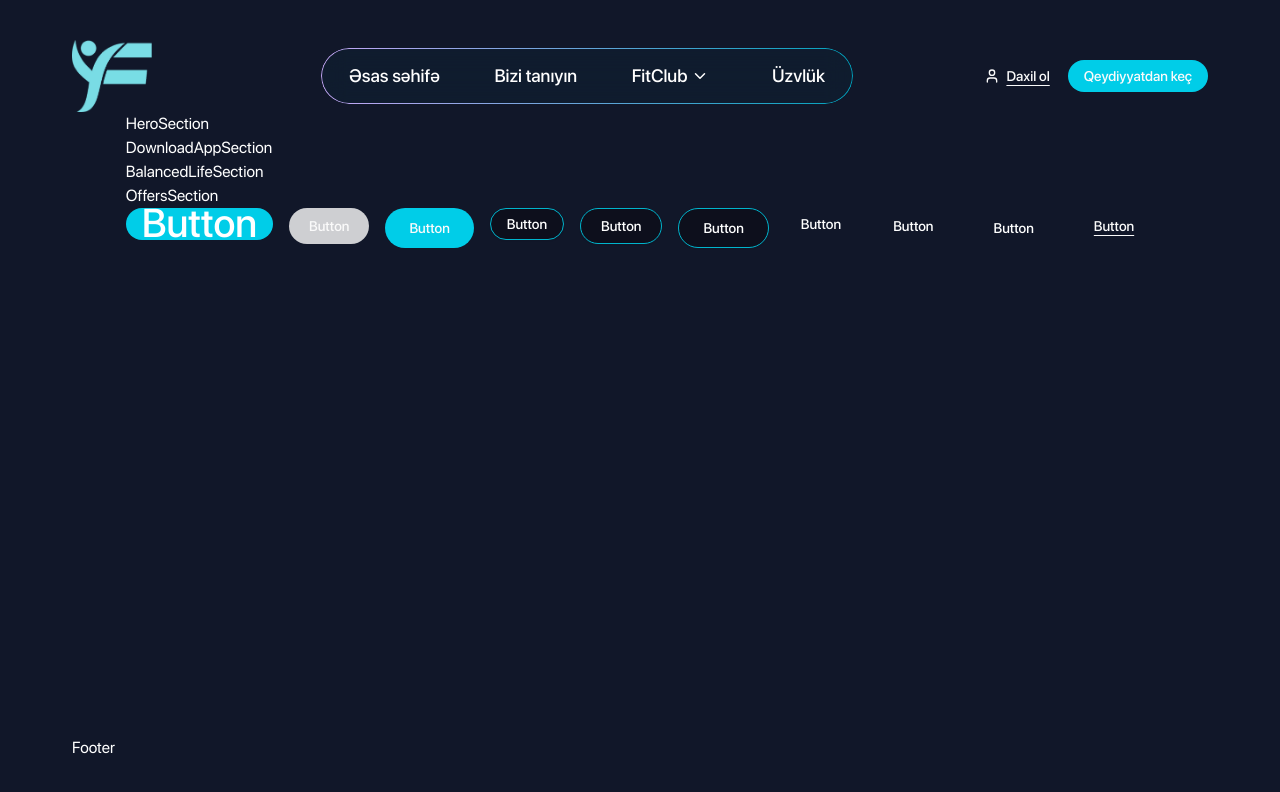
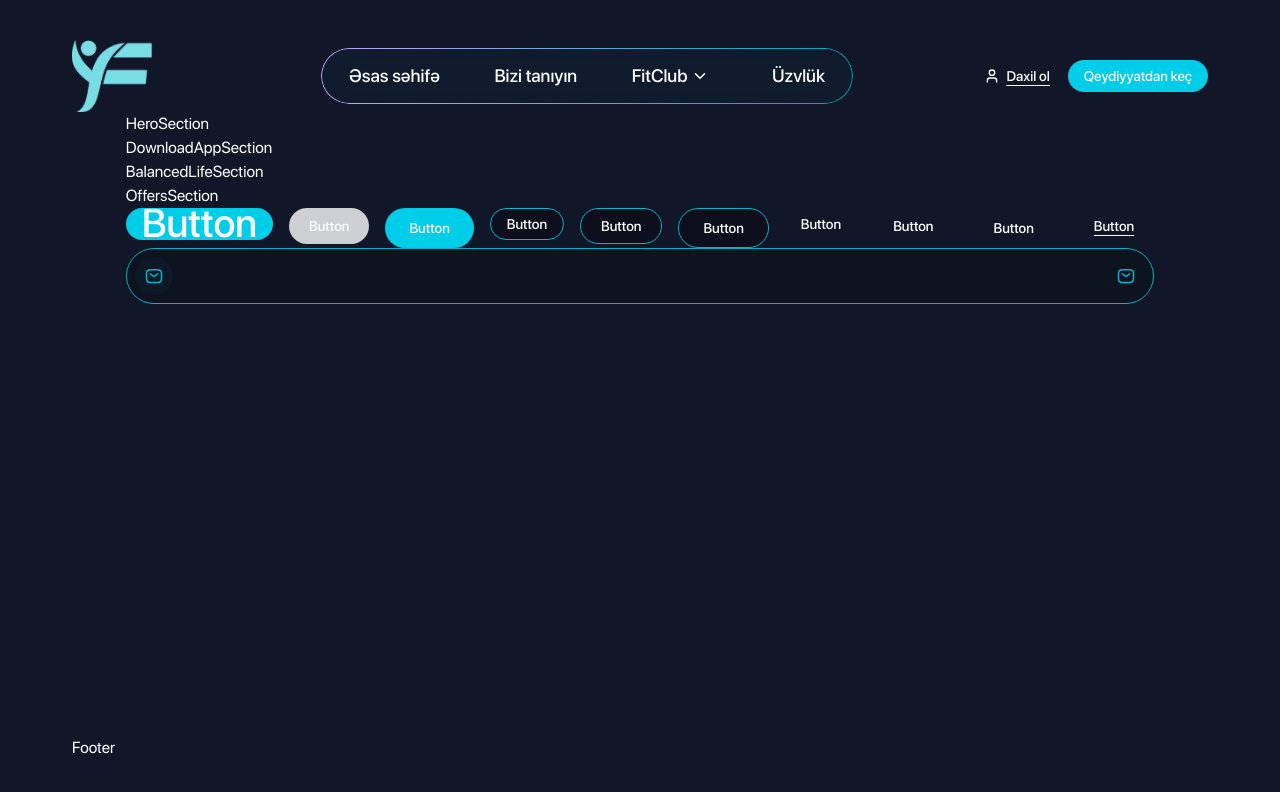
Before and after one commit to fitnest-health/frontend, a Next.js app: page / in a window 1280 px wide. Shown: the top 792 px of the page. Built offline with nearby package versions, Linux system fonts and the light colour scheme.

Commit message:
Add Input component with icon support and mail icon

```diff
--- a/app/page.tsx
+++ b/app/page.tsx
@@ -1,8 +1,11 @@
+'use client'
+import { Input } from "@/components/ui/input";
 import BalancedLifeSection from "./sections/BalancedLifeSection ";
 import DownloadAppSection from "./sections/DownloadAppSection ";
 import HeroSection from "./sections/HeroSection";
 import OffersSection from "./sections/OffersSection";
 import { Button } from "@/components/ui/button";
+import mailIcon from '@/public/icons/mail.svg'
 
 export default function Home() {
   return (
@@ -44,6 +47,11 @@ export default function Home() {
 
         <Button variant={"link"}>Button</Button>
       </div>
+
+      <Input leftIcon={mailIcon} rightIcon={{
+        src: mailIcon,
+        onClick: ()=> console.log("hello")
+      }}/>
     </div>
   );
 }
--- /dev/null
+++ b/components/ui/input.tsx
@@ -0,0 +1,112 @@
+"use client";
+import * as React from "react";
+import Image, { StaticImageData } from "next/image";
+import { cn } from "@/lib/utils";
+
+type IconType = {
+  src: string | StaticImageData;
+  onClick?: () => void;
+};
+
+type InputProps = React.ComponentProps<"input"> & {
+  leftIcon?: IconType | string | StaticImageData;
+  rightIcon?: IconType | string | StaticImageData;
+};
+
+export function Input({
+  className,
+  type,
+  leftIcon,
+  rightIcon,
+  ...props
+}: InputProps) {
+  const left = normalizeIcon(leftIcon);
+  const right = normalizeIcon(rightIcon);
+
+  return (
+    <div
+      className={cn(
+        "flex items-center gap-2 rounded-full border border-primary-700 p-2 w-full",
+        "bg-[#0C0E1266]"
+      )}
+    >
+      {/* Left Icon */}
+      {left && (
+        <IconWrapper icon={left} />
+      )}
+
+      {/* Input */}
+      <input
+        type={type}
+        data-slot="input"
+        className={cn(
+          "w-full bg-transparent border-0 outline-none",
+          "placeholder:text-muted-foreground dark:bg-transparent",
+          "file:text-foreground selection:bg-primary selection:text-primary-foreground",
+          "h-9 px-2 text-base md:text-sm",
+          "disabled:pointer-events-none disabled:opacity-50",
+          className
+        )}
+        {...props}
+      />
+
+      {/* Right Icon */}
+      {right && (
+        <IconWrapper icon={right} />
+      )}
+    </div>
+  );
+}
+
+/* Normalize icon prop to object format */
+function normalizeIcon(
+  icon?: IconType | string | StaticImageData
+): IconType | undefined {
+  if (!icon) return undefined;
+
+  // string -> treat as src
+  if (typeof icon === "string") {
+    return { src: icon };
+  }
+
+  // object -> could be IconType or StaticImageData
+  if (typeof icon === "object") {
+    // StaticImageData from next/image has height/width properties
+    if ("height" in icon || "width" in icon) {
+      return { src: icon as StaticImageData };
+    }
+
+    // otherwise assume it's already IconType (has src and optional onClick)
+    if ("src" in icon) {
+      return icon as IconType;
+    }
+  }
+
+  return undefined;
+}
+
+/* Icon component */
+function IconWrapper({ icon }: { icon: IconType }) {
+  const clickable = Boolean(icon.onClick);
+
+  return (
+    <button
+      type="button"
+      onClick={icon.onClick}
+      className={cn(
+        "rounded-full min-w-[38px] min-h-[38px] flex justify-center items-center",
+        clickable ? "cursor-pointer" : "pointer-events-none",
+        clickable ? "bg-transparent" : "bg-[#0E293D4D]",
+
+      )}
+    >
+      <Image
+        src={icon.src}
+        alt="icon"
+        width={18}
+        height={18}
+        className="w-[18px] h-[18px]"
+      />
+    </button>
+  );
+}
```
Also changed, not shown: public/icons/mail.svg (added).
